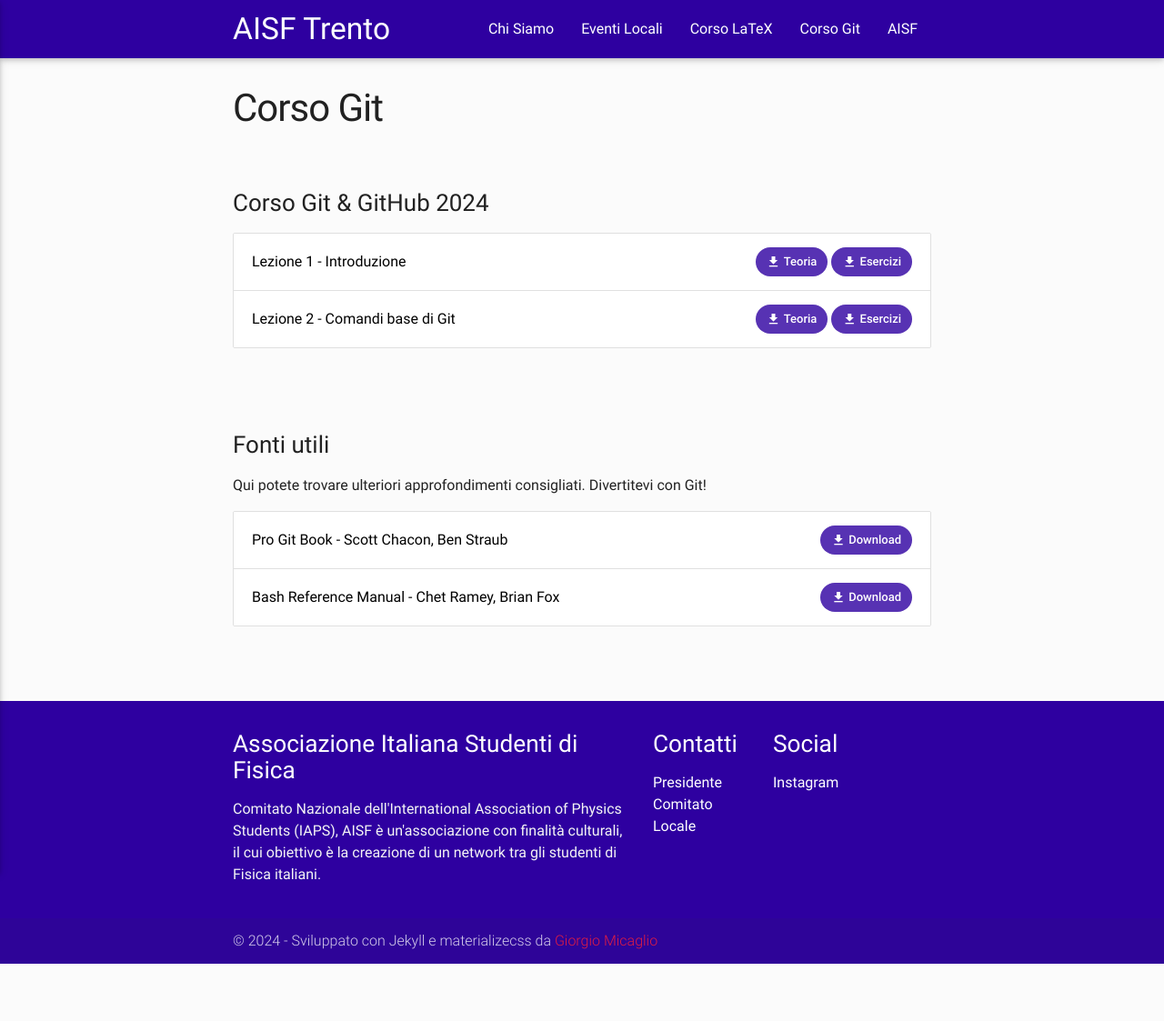
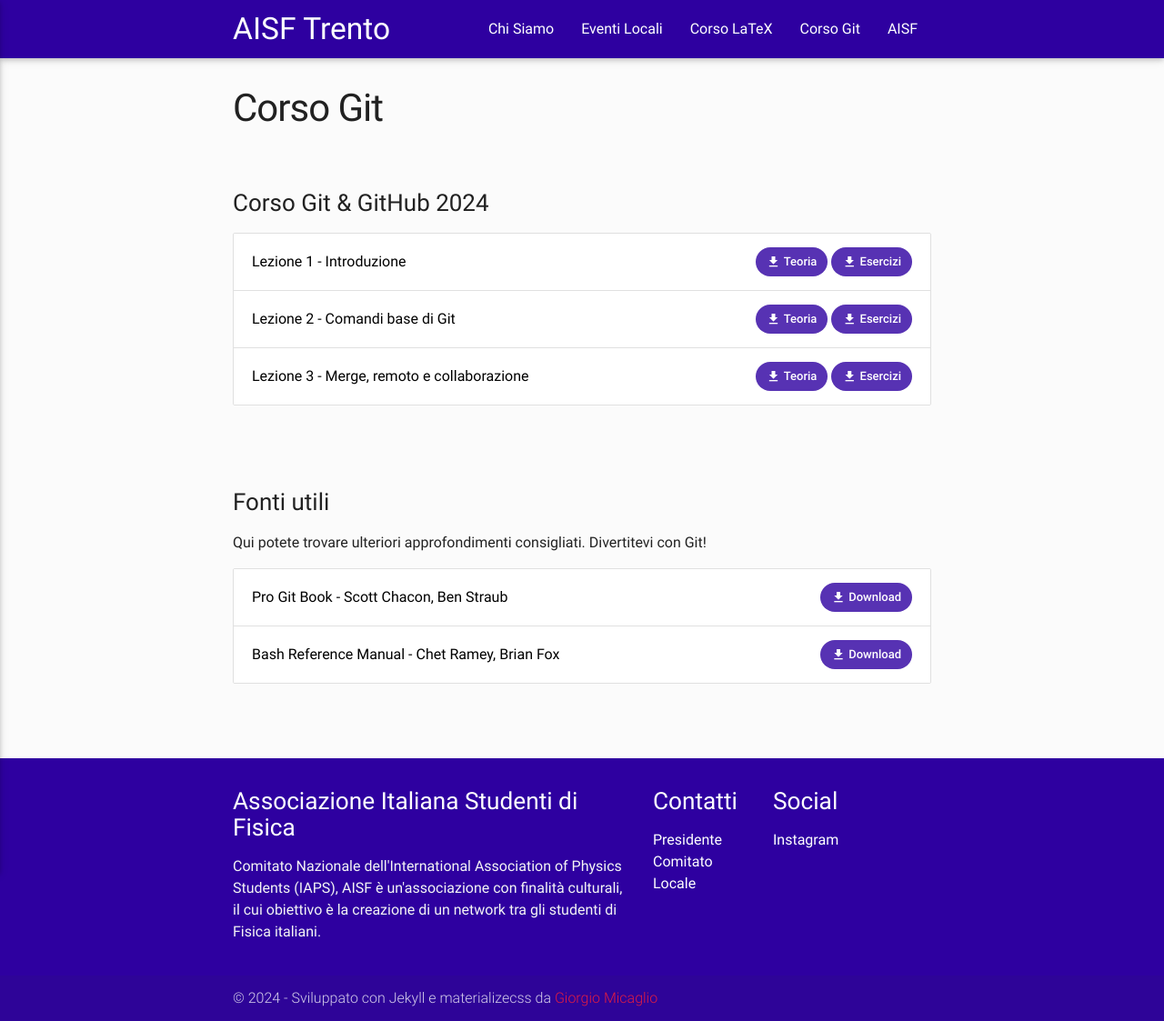
Before and after one commit to ai-sf/trento, a Jekyll site: the page built from git.html, in a window 1280 px wide. Shown: the whole page at 91% size. Built offline with Jekyll 4.4.1, drawn with Linux system fonts in a browser that asks for light colours; nearby versions of some CDN libraries; before the commit the page ends 1060 px from its top, so only the background shows below that.

Commit message:
add git lez3

```diff
--- a/_data/git.yml
+++ b/_data/git.yml
@@ -14,10 +14,12 @@ sezioni:
           url: "git/Lezione_2___comandi_base_di_GIT.pdf"
         - nome: "Esercizi"
           url: "git/es_git_lez2.pdf"
-      # - testo: "Lezione 3 - GitHub e conflitti"
-      #   # urls:
-      #   # - nome: "Lezione 1"
-      #   #   url: ""
+      - testo: "Lezione 3 - Merge, remoto e collaborazione"
+        urls:
+        - nome: "Teoria"
+          url: "git/lezione3.pdf"
+        - nome: "Esercizi"
+          url: "git/es_git_lez3.pdf"
 
   - titolo: "Fonti utili"
     testo: "Qui potete trovare ulteriori approfondimenti consigliati. Divertitevi con Git!"
```
Also changed, not shown: 2 other files.
